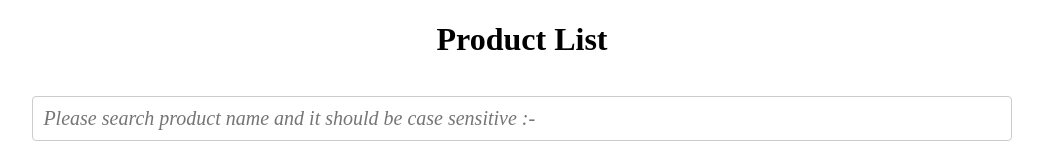
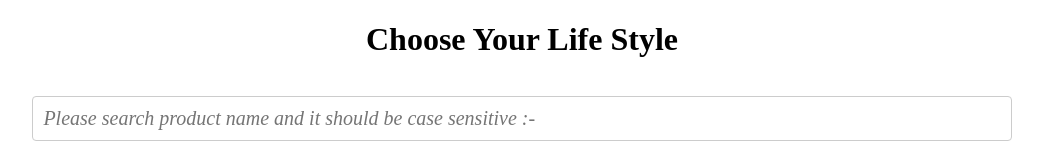
Before and after one commit to chetanpl/Product-Listing-Page, a Next.js app: page / in a window 1280 px wide. Shown: the top 160 px of the page, without its empty margins (118-1161 px from the left). Built offline with nearby package versions, Linux system fonts and the light colour scheme; no server answers.

Commit message:
fix: change title name of the page

```diff
--- a/pages/index.tsx
+++ b/pages/index.tsx
@@ -43,7 +43,7 @@ const Home = () => {
   }
   return (
     <>
-      <h1 className={styles.title}>Product List</h1>
+      <h1 className={styles.title}>Choose Your Life Style</h1>
       <div className={styles.container}>
         <div className={styles.inputContainer}>
           <input type='text' placeholder='Please search product name and it should be case sensitive :-' className={styles.input} onChange={filter} id='filter' />
```
